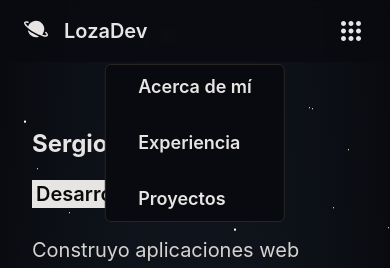
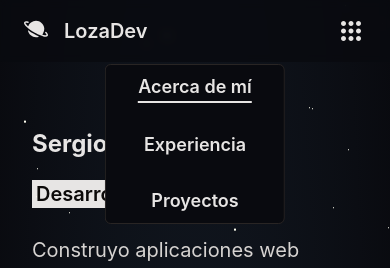
Before and after one commit to sergiolozav2/Portafolio, a React (Vite) app: page / in a window 390 px wide. Both pictures are taken after a click on the button 351 px from the left and 31 px from the top of the page. Shown: the top 268 px of the page. Built offline with nearby package versions, Linux system fonts and the light colour scheme.

Commit message:
feat: Navbar detecta la sección actual

```diff
--- a/src/modules/Shared/components/Navbar.tsx
+++ b/src/modules/Shared/components/Navbar.tsx
@@ -1,15 +1,29 @@
 import { FaGithub } from "react-icons/fa";
 import { FaLinkedin } from "react-icons/fa6";
 import { IoPlanet } from "react-icons/io5";
-import { AnimatedUnderlineText } from "./AnimatedUnderlineText";
 import { CgMenuGridO } from "react-icons/cg";
 import { useState } from "react";
+import { useVisibleSection } from "../hooks/useVisibleSection";
+
+const Sections = {
+  projects: "projects-section",
+  experience: "experience-section",
+  about: "about-me-section",
+};
+const sections = [Sections.projects, Sections.experience, Sections.about];
 
 export function Navbar() {
   const [open, setOpen] = useState(false);
-
+  const { currentSection } = useVisibleSection(sections);
   function toggleNavbar() {
     setOpen(!open);
+  }
+
+  function scrollToSection(id: string) {
+    const section = document.getElementById(id);
+    if (section) {
+      section.scrollIntoView({ behavior: "smooth" });
+    }
   }
   return (
     <nav
@@ -30,17 +44,29 @@ export function Navbar() {
         </div>
 
         <div
-          className={`absolute right-1/2 top-0 flex translate-x-1/2 flex-col md:flex-row md:gap-8 ${open ? `-md:bg-navbar -md:translate-y-12 -md:gap-7 -md:rounded-md -md:border -md:border-stone-800 -md:px-8 -md:py-2` : "-md:hidden"}`}
+          className={`absolute right-1/2 top-0 flex translate-x-1/2 flex-col md:flex-row md:gap-8 ${open ? `-md:bg-navbar -md:text-center -md:translate-y-12 -md:gap-7 -md:rounded-md -md:border -md:border-stone-800 -md:px-8 -md:py-2` : "-md:hidden"}`}
         >
-          <AnimatedUnderlineText>
-            <button className="whitespace-nowrap">Acerca de mí</button>
-          </AnimatedUnderlineText>
-          <AnimatedUnderlineText>
-            <button>Experiencia</button>
-          </AnimatedUnderlineText>
-          <AnimatedUnderlineText>
-            <button>Proyectos</button>
-          </AnimatedUnderlineText>
+          <div>
+            <button
+              className="whitespace-nowrap"
+              onClick={() => scrollToSection(Sections.about)}
+            >
+              Acerca de mí
+            </button>
+            {currentSection === Sections.about && <Divider />}
+          </div>
+          <div>
+            <button onClick={() => scrollToSection(Sections.experience)}>
+              Experiencia
+            </button>
+            {currentSection === Sections.experience && <Divider />}
+          </div>
+          <div>
+            <button onClick={() => scrollToSection(Sections.projects)}>
+              Proyectos
+            </button>
+            {currentSection === Sections.projects && <Divider />}
+          </div>
         </div>
         <button className="block text-3xl md:hidden" onClick={toggleNavbar}>
           <CgMenuGridO />
@@ -49,3 +75,7 @@ export function Navbar() {
     </nav>
   );
 }
+
+function Divider() {
+  return <div className="scale-animation h-[2px] w-full bg-stone-200 "> </div>;
+}
--- /dev/null
+++ b/src/modules/Shared/hooks/useVisibleSection.ts
@@ -0,0 +1,55 @@
+import { useEffect, useState } from "react";
+
+export function useVisibleSection(sectionIDs: string[]) {
+  const [sections, setSections] = useState<HTMLElement[]>([]);
+  const [done, setDone] = useState(false);
+  const [currentSection, setCurrentSection] = useState("");
+  useEffect(() => {
+    function handleScroll() {
+      const closestSection = findClosestElementToScrollY(sections);
+      if (closestSection?.id) {
+        setCurrentSection(closestSection?.id);
+      }
+    }
+    setTimeout(() => {
+      if (!done) {
+        setSections(getSections(sectionIDs));
+        setDone(true);
+      }
+    }, 100);
+
+    window.addEventListener("scroll", handleScroll);
+    return () => {
+      window.removeEventListener("scroll", handleScroll);
+    };
+  }, [done, sectionIDs, sections]);
+  return { currentSection };
+}
+
+function getSections(sectionIDs: string[]) {
+  const sections: HTMLElement[] = [];
+  for (const id of sectionIDs) {
+    const section = document.getElementById(id);
+    if (!section) {
+      throw new Error(`Element with id '${id}' not found.`);
+    }
+    sections.push(section);
+  }
+  return sections;
+}
+
+function findClosestElementToScrollY(elements: HTMLElement[]) {
+  let closestElement: HTMLElement | null = null;
+  let minDistance = Number.MAX_SAFE_INTEGER;
+
+  for (const element of elements) {
+    const rec = element.getBoundingClientRect();
+    const distance = Math.abs(rec.top);
+    if (distance < minDistance) {
+      minDistance = distance;
+      closestElement = element;
+    }
+  }
+
+  return closestElement;
+}
```
